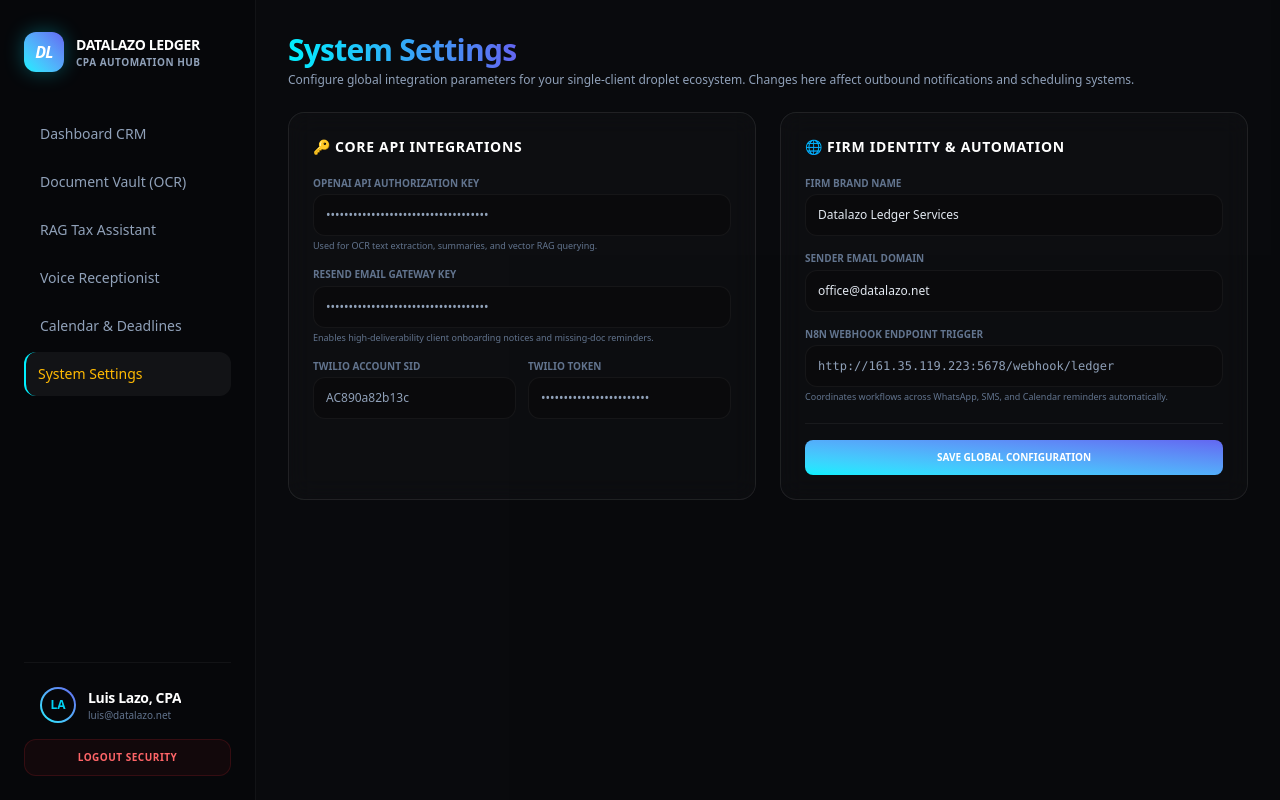
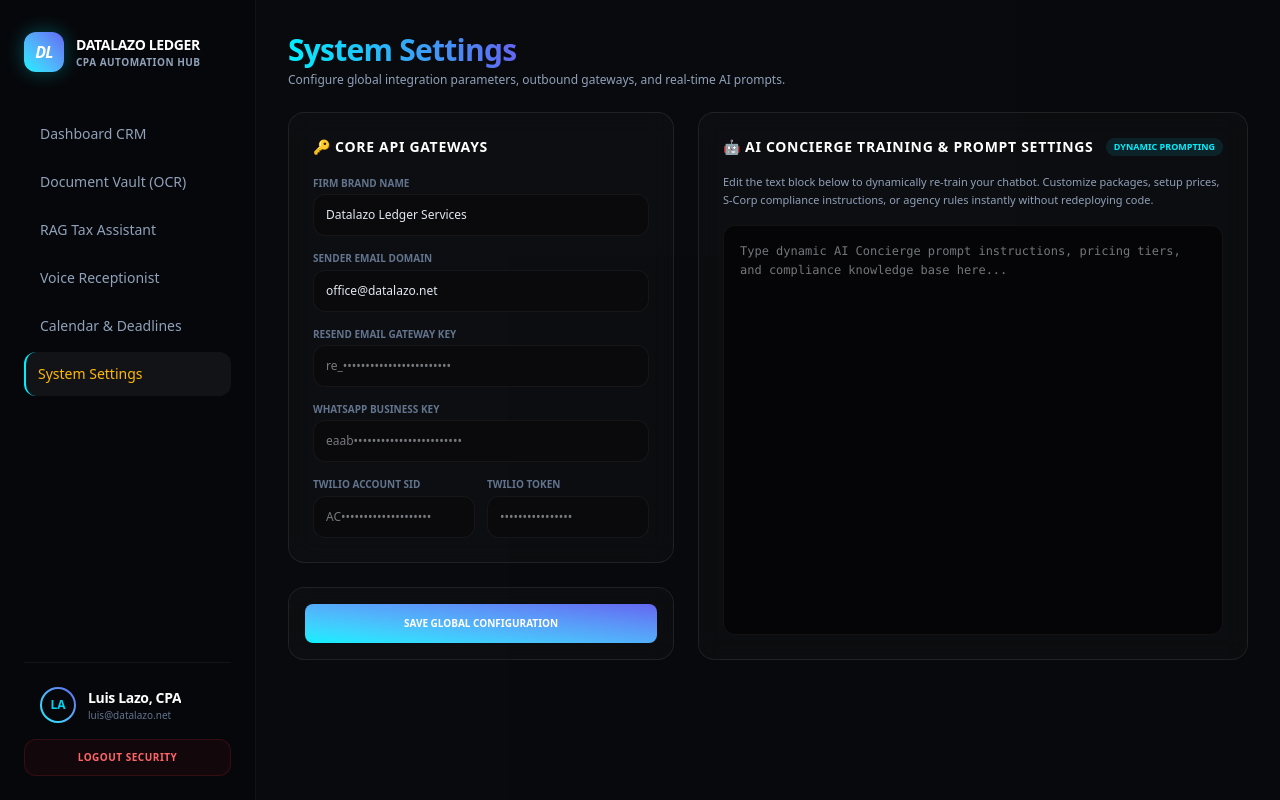
Before and after one commit to llazober/ledger-lazo, a Next.js app: page /accounting/dashboard/settings in a window 1280 px wide. Built offline with nearby package versions, Linux system fonts and the light colour scheme; no server answers.

Commit message:
feat: implement fully browser-editable dynamic AI chatbot prompt customizer inside Settings dashboard linked directly to database settings

```diff
--- a/src/app/api/chat/route.ts
+++ b/src/app/api/chat/route.ts
@@ -16,12 +16,8 @@
 
     const safeHistory = Array.isArray(history) ? history : [];
 
-    const response = await openai.chat.completions.create({
-      model: "gpt-4o-mini",
-      messages: [
-        {
-          role: "system",
-          content: `You are Lazo, the premium AI Concierge for Datalazo Ledger Services. Your goal is to guide visitors, qualify them as potential tax/accounting leads, explain our service packages, and facilitate booking a discovery call.
+    // Fetch dynamic AI instructions from database Settings
+    let aiInstructions = `You are Lazo, the premium AI Concierge for Datalazo Ledger Services. Your goal is to guide visitors, qualify them as potential tax/accounting leads, explain our service packages, and facilitate booking a discovery call.
 
 OUR OFFICIAL Datalazo Ledger 2026 PACKAGES:
 1. PACKAGE 1: BASIC AI ($1,500 – $3,000 setup)
@@ -36,7 +32,25 @@
 - Keep your tone sleek, authoritative, consultative, and premium.
 - Answer common taxpayer FAQs about entity structures (e.g. S-Corp salary requirements, W2 vs 1099, QBI deductions under IRC Section 199A).
 - If the user shows strong business intent or asks to book a meeting, instruct them to click the "ENTER CPA COMMAND DASHBOARD" button, go to the dashboard, and qualified leads will be synced to Google Calendars automatically.
-- Keep responses relatively brief and clear.`
+- Keep responses relatively brief and clear.`;
+
+    try {
+      const settings = await prisma.settings.findUnique({
+        where: { id: 'global' }
+      });
+      if (settings?.aiInstructions) {
+        aiInstructions = settings.aiInstructions;
+      }
+    } catch (dbErr) {
+      console.warn("Could not load dynamic settings for AI:", dbErr);
+    }
+
+    const response = await openai.chat.completions.create({
+      model: "gpt-4o-mini",
+      messages: [
+        {
+          role: "system",
+          content: aiInstructions
         },
         ...safeHistory.map((m: any) => ({
           role: m.role,
--- /dev/null
+++ b/src/app/api/settings/route.ts
@@ -0,0 +1,81 @@
+import { NextResponse } from 'next/server';
+import { prisma } from '@/lib/prisma';
+
+export const dynamic = 'force-dynamic';
+
+export async function GET() {
+  try {
+    let settings = await prisma.settings.findUnique({
+      where: { id: 'global' },
+    });
+
+    if (!settings) {
+      settings = await prisma.settings.create({
+        data: {
+          id: 'global',
+          firmName: 'Datalazo Ledger Services',
+          senderName: 'Principal Accountant',
+          senderEmail: 'office@datalazo.net',
+          aiInstructions: `You are Lazo, the premium AI Concierge for Datalazo Ledger Services. Your goal is to guide visitors, qualify them as potential tax/accounting leads, explain our service packages, and facilitate booking a discovery call.
+
+OUR OFFICIAL Datalazo Ledger 2026 PACKAGES:
+1. PACKAGE 1: BASIC AI ($1,500 – $3,000 setup)
+   - Ideal for solo tax prep & bookkeeping practices. Includes: AI Web Chatbot (English & Spanish), WhatsApp API Sync, Lead CRM flow, escalation triggers.
+2. PACKAGE 2: ADVANCED WORKFLOW ($3,000 – $6,000 setup)
+   - Engineered for medium CPA firms. Includes: Full Document Vault, AI tax form classification (W-2, 1099), RAG private database chat, Twilio SMS alerts.
+3. PACKAGE 3: ENTERPRISE CPA ($6,000 – $10,000+ setup)
+   - Multi-tenant scale. Includes: Dedicated droplet & PostgreSQL database replication, VAPI Voice Receptionist logs, Custom n8n workflow integrations.
+
+YOUR INSTRUCTIONS:
+- You must support both English and Spanish dynamically based on the user's language.
+- Keep your tone sleek, authoritative, consultative, and premium.
+- Answer common taxpayer FAQs about entity structures (e.g. S-Corp salary requirements, W2 vs 1099, QBI deductions).
+- If the user shows strong business intent or asks to book a meeting, instruct them to click the "ENTER CPA COMMAND DASHBOARD" button.`,
+        },
+      });
+    }
+
+    return NextResponse.json(settings);
+  } catch (error: any) {
+    console.error('Error fetching settings:', error);
+    return NextResponse.json({ error: 'Failed to fetch settings' }, { status: 500 });
+  }
+}
+
+export async function POST(req: Request) {
+  try {
+    const data = await req.json();
+
+    const updated = await prisma.settings.upsert({
+      where: { id: 'global' },
+      update: {
+        firmName: data.firmName,
+        senderName: data.senderName,
+        senderEmail: data.senderEmail,
+        resendApiKey: data.resendApiKey,
+        whatsappApiKey: data.whatsappApiKey,
+        twilioSid: data.twilioSid,
+        twilioToken: data.twilioToken,
+        googleCalUrl: data.googleCalUrl,
+        aiInstructions: data.aiInstructions,
+      },
+      create: {
+        id: 'global',
+        firmName: data.firmName || 'Datalazo Ledger Services',
+        senderName: data.senderName || 'Principal Accountant',
+        senderEmail: data.senderEmail || 'office@datalazo.net',
+        resendApiKey: data.resendApiKey,
+        whatsappApiKey: data.whatsappApiKey,
+        twilioSid: data.twilioSid,
+        twilioToken: data.twilioToken,
+        googleCalUrl: data.googleCalUrl,
+        aiInstructions: data.aiInstructions,
+      },
+    });
+
+    return NextResponse.json(updated);
+  } catch (error: any) {
+    console.error('Error saving settings:', error);
+    return NextResponse.json({ error: 'Failed to save settings' }, { status: 500 });
+  }
+}
--- a/src/app/dashboard/settings/page.tsx
+++ b/src/app/dashboard/settings/page.tsx
@@ -1,41 +1,170 @@
-import React from 'react';
+'use client';
+
+import React, { useState, useEffect } from 'react';
 
 export default function SettingsPage() {
+  const [loading, setLoading] = useState(true);
+  const [saving, setSaving] = useState(false);
+  const [statusMessage, setStatusMessage] = useState<{ type: 'success' | 'error'; text: string } | null>(null);
+
+  // Form states
+  const [firmName, setFirmName] = useState('Datalazo Ledger Services');
+  const [senderName, setSenderName] = useState('Principal Accountant');
+  const [senderEmail, setSenderEmail] = useState('office@datalazo.net');
+  const [resendApiKey, setResendApiKey] = useState('');
+  const [whatsappApiKey, setWhatsappApiKey] = useState('');
+  const [twilioSid, setTwilioSid] = useState('');
+  const [twilioToken, setTwilioToken] = useState('');
+  const [googleCalUrl, setGoogleCalUrl] = useState('');
+  const [aiInstructions, setAiInstructions] = useState('');
+
+  // Load settings on mount
+  useEffect(() => {
+    async function loadSettings() {
+      try {
+        const res = await fetch('/accounting/api/settings');
+        if (res.ok) {
+          const data = await res.json();
+          if (data) {
+            setFirmName(data.firmName || '');
+            setSenderName(data.senderName || '');
+            setSenderEmail(data.senderEmail || '');
+            setResendApiKey(data.resendApiKey || '');
+            setWhatsappApiKey(data.whatsappApiKey || '');
+            setTwilioSid(data.twilioSid || '');
+            setTwilioToken(data.twilioToken || '');
+            setGoogleCalUrl(data.googleCalUrl || '');
+            setAiInstructions(data.aiInstructions || '');
+          }
+        }
+      } catch (err) {
+        console.error('Failed to load system settings:', err);
+      } finally {
+        setLoading(false);
+      }
+    }
+
+    loadSettings();
+  }, []);
+
+  const handleSave = async (e: React.FormEvent) => {
+    e.preventDefault();
+    setSaving(true);
+    setStatusMessage(null);
+
+    try {
+      const res = await fetch('/accounting/api/settings', {
+        method: 'POST',
+        headers: {
+          'Content-Type': 'application/json',
+        },
+        body: JSON.stringify({
+          firmName,
+          senderName,
+          senderEmail,
+          resendApiKey,
+          whatsappApiKey,
+          twilioSid,
+          twilioToken,
+          googleCalUrl,
+          aiInstructions,
+        }),
+      });
+
+      if (res.ok) {
+        setStatusMessage({ type: 'success', text: 'System settings saved successfully to droplet database!' });
+        setTimeout(() => setStatusMessage(null), 4000);
+      } else {
+        throw new Error('Failed to save settings');
+      }
+    } catch (err) {
+      console.error(err);
+      setStatusMessage({ type: 'error', text: 'Failed to sync settings with droplets.' });
+    } finally {
+      setSaving(false);
+    }
+  };
+
+  if (loading) {
     return (
-    <div className="p-6 md:p-8 space-y-6 text-left">
+      <div className="p-8 text-center text-slate-400 font-sans">
+        <div className="inline-block animate-spin rounded-full h-8 w-8 border-t-2 border-b-2 border-[#00f0ff] mb-4"></div>
+        <p className="text-xs">Loading secure CPA system configuration...</p>
+      </div>
+    );
+  }
+
+  return (
+    <div className="p-6 md:p-8 space-y-6 text-left font-sans">
+      <div className="flex flex-col md:flex-row md:items-center justify-between gap-4">
         <div>
           <h1 className="text-3xl font-extrabold tracking-tight text-white">
             <span className="gradient-text">System Settings</span>
           </h1>
-        <p className="text-slate-400 text-xs mt-1">Configure global integration parameters for your single-client droplet ecosystem. Changes here affect outbound notifications and scheduling systems.</p>
+          <p className="text-slate-400 text-xs mt-1">Configure global integration parameters, outbound gateways, and real-time AI prompts.</p>
+        </div>
+        {statusMessage && (
+          <div className={`px-4 py-2.5 rounded-xl text-xs font-bold border ${
+            statusMessage.type === 'success'
+              ? 'bg-emerald-950/40 border-emerald-500/20 text-emerald-400'
+              : 'bg-rose-950/40 border-rose-500/20 text-rose-400'
+          }`}>
+            {statusMessage.type === 'success' ? '✓' : '⚠️'} {statusMessage.text}
+          </div>
+        )}
       </div>
 
-      <div className="grid grid-cols-1 lg:grid-cols-2 gap-6 items-stretch">
-        {/* Core Integration Settings */}
-        <div className="glass p-6 space-y-5">
-          <h3 className="text-sm font-bold text-white uppercase tracking-wider font-sans">🔑 Core API Integrations</h3>
+      <form onSubmit={handleSave} className="grid grid-cols-1 lg:grid-cols-12 gap-6 items-stretch">
 
-          <div className="space-y-4 text-xs font-sans">
+        {/* Left Column: API Gateways */}
+        <div className="lg:col-span-5 space-y-6 flex flex-col">
+
+          <div className="glass p-6 space-y-5 flex-1">
+            <h3 className="text-sm font-bold text-white uppercase tracking-wider">🔑 Core API Gateways</h3>
+
+            <div className="space-y-4 text-xs">
               <div>
-              <label className="text-[10px] text-slate-500 font-bold uppercase block mb-1">OpenAI API Authorization Key</label>
+                <label className="text-[10px] text-slate-500 font-bold uppercase block mb-1">Firm Brand Name</label>
                 <input
-                type="password"
-                disabled
-                className="w-full bg-[#0a0a0c] border border-white/5 focus:border-[#00f0ff] focus:outline-none rounded-xl p-3 text-slate-400 text-xs"
-                value="••••••••••••••••••••••••••••••••••••"
+                  type="text"
+                  className="w-full bg-[#0a0a0c] border border-white/5 focus:border-[#00f0ff] focus:outline-none rounded-xl p-3 text-slate-200 text-xs"
+                  value={firmName}
+                  onChange={(e) => setFirmName(e.target.value)}
+                  placeholder="Datalazo Ledger Services"
                 />
-              <span className="text-[9px] text-slate-500 mt-1 block">Used for OCR text extraction, summaries, and vector RAG querying.</span>
+              </div>
+
+              <div>
+                <label className="text-[10px] text-slate-500 font-bold uppercase block mb-1">Sender Email Domain</label>
+                <input
+                  type="text"
+                  className="w-full bg-[#0a0a0c] border border-white/5 focus:border-[#00f0ff] focus:outline-none rounded-xl p-3 text-slate-200 text-xs"
+                  value={senderEmail}
+                  onChange={(e) => setSenderEmail(e.target.value)}
+                  placeholder="office@datalazo.net"
+                />
               </div>
 
               <div>
                 <label className="text-[10px] text-slate-500 font-bold uppercase block mb-1">Resend Email Gateway Key</label>
                 <input
                   type="password"
-                disabled
-                className="w-full bg-[#0a0a0c] border border-white/5 focus:border-[#00f0ff] focus:outline-none rounded-xl p-3 text-slate-400 text-xs"
-                value="••••••••••••••••••••••••••••••••••••"
+                  className="w-full bg-[#0a0a0c] border border-white/5 focus:border-[#00f0ff] focus:outline-none rounded-xl p-3 text-slate-200 text-xs"
+                  value={resendApiKey}
+                  onChange={(e) => setResendApiKey(e.target.value)}
+                  placeholder="re_••••••••••••••••••••••••"
                 />
-              <span className="text-[9px] text-slate-500 mt-1 block">Enables high-deliverability client onboarding notices and missing-doc reminders.</span>
+              </div>
+
+              <div>
+                <label className="text-[10px] text-slate-500 font-bold uppercase block mb-1">WhatsApp Business Key</label>
+                <input
+                  type="password"
+                  className="w-full bg-[#0a0a0c] border border-white/5 focus:border-[#00f0ff] focus:outline-none rounded-xl p-3 text-slate-200 text-xs"
+                  value={whatsappApiKey}
+                  onChange={(e) => setWhatsappApiKey(e.target.value)}
+                  placeholder="eaab••••••••••••••••••••••••"
+                />
               </div>
 
               <div className="grid grid-cols-2 gap-3">
@@ -43,70 +172,63 @@
                   <label className="text-[10px] text-slate-500 font-bold uppercase block mb-1">Twilio Account SID</label>
                   <input
                     type="text"
-                  disabled
-                  className="w-full bg-[#0a0a0c] border border-white/5 rounded-xl p-3 text-slate-400 text-xs"
-                  value="AC890a82b13c"
+                    className="w-full bg-[#0a0a0c] border border-white/5 focus:border-[#00f0ff] focus:outline-none rounded-xl p-3 text-slate-200 text-xs"
+                    value={twilioSid}
+                    onChange={(e) => setTwilioSid(e.target.value)}
+                    placeholder="AC••••••••••••••••••••"
                   />
                 </div>
                 <div>
                   <label className="text-[10px] text-slate-500 font-bold uppercase block mb-1">Twilio Token</label>
                   <input
                     type="password"
-                  disabled
-                  className="w-full bg-[#0a0a0c] border border-white/5 rounded-xl p-3 text-slate-400 text-xs"
-                  value="••••••••••••••••••••••••"
+                    className="w-full bg-[#0a0a0c] border border-white/5 focus:border-[#00f0ff] focus:outline-none rounded-xl p-3 text-slate-200 text-xs"
+                    value={twilioToken}
+                    onChange={(e) => setTwilioToken(e.target.value)}
+                    placeholder="••••••••••••••••"
                   />
                 </div>
               </div>
             </div>
           </div>
 
-        {/* Global Branding & n8n settings */}
-        <div className="glass p-6 flex flex-col justify-between space-y-5">
-          <div>
-            <h3 className="text-sm font-bold text-white uppercase tracking-wider font-sans">🌐 Firm Identity & Automation</h3>
-
-            <div className="space-y-4 text-xs font-sans mt-5">
-              <div>
-                <label className="text-[10px] text-slate-500 font-bold uppercase block mb-1">Firm Brand Name</label>
-                <input
-                  type="text"
-                  disabled
-                  className="w-full bg-[#0a0a0c] border border-white/5 rounded-xl p-3 text-slate-200 text-xs"
-                  value="Datalazo Ledger Services"
-                />
+          <div className="glass p-4 flex flex-col justify-center">
+            <button
+              type="submit"
+              disabled={saving}
+              className="w-full py-3 bg-gradient-to-tr from-[#00f0ff] to-[#6366f1] text-[10px] font-bold uppercase rounded-lg hover:brightness-110 active:scale-[0.98] transition-all text-white"
+            >
+              {saving ? 'Syncing System Settings...' : 'Save Global Configuration'}
+            </button>
+          </div>
         </div>
 
-              <div>
-                <label className="text-[10px] text-slate-500 font-bold uppercase block mb-1">Sender Email Domain</label>
-                <input
-                  type="text"
-                  disabled
-                  className="w-full bg-[#0a0a0c] border border-white/5 rounded-xl p-3 text-slate-200 text-xs"
-                  value="office@datalazo.net"
-                />
+        {/* Right Column: AI Custom Prompt Customizer */}
+        <div className="lg:col-span-7 flex flex-col">
+          <div className="glass p-6 space-y-4 flex-1 flex flex-col">
+            <div className="flex items-center justify-between">
+              <h3 className="text-sm font-bold text-white uppercase tracking-wider flex items-center gap-1.5">
+                🤖 AI Concierge Training & Prompt Settings
+              </h3>
+              <span className="text-[9px] bg-[#00f0ff]/10 text-[#00f0ff] px-2 py-0.5 rounded-full font-bold uppercase">Dynamic Prompting</span>
             </div>
 
-              <div>
-                <label className="text-[10px] text-slate-500 font-bold uppercase block mb-1">n8n Webhook Endpoint Trigger</label>
-                <input
-                  type="text"
-                  disabled
-                  className="w-full bg-[#0a0a0c] border border-white/5 rounded-xl p-3 text-slate-400 text-xs font-mono"
-                  value="http://161.35.119.223:5678/webhook/ledger"
+            <p className="text-slate-400 text-[11px] leading-relaxed">
+              Edit the text block below to dynamically re-train your chatbot. Customize packages, setup prices, S-Corp compliance instructions, or agency rules instantly without redeploying code.
+            </p>
+
+            <div className="flex-1 flex flex-col min-h-[350px]">
+              <textarea
+                className="w-full flex-1 bg-[#050507] border border-white/5 focus:border-[#00f0ff] focus:outline-none rounded-xl p-4 text-slate-200 text-xs leading-relaxed font-mono resize-none focus:ring-1 focus:ring-[#00f0ff]/20"
+                value={aiInstructions}
+                onChange={(e) => setAiInstructions(e.target.value)}
+                placeholder="Type dynamic AI Concierge prompt instructions, pricing tiers, and compliance knowledge base here..."
               />
-                <span className="text-[9px] text-slate-500 mt-1 block">Coordinates workflows across WhatsApp, SMS, and Calendar reminders automatically.</span>
             </div>
           </div>
         </div>
 
-          <div className="pt-4 border-t border-white/5">
-            <button className="w-full py-2.5 bg-gradient-to-tr from-[#00f0ff] to-[#6366f1] text-[10px] font-bold uppercase rounded-lg">
-              Save Global Configuration
-            </button>
-          </div>
-        </div>
-      </div>
+      </form>
     </div>
   );
 }
```
Also changed, not shown: 1 other file (tests, documents, lock files or other folders). Lines whose indentation alone changed are shown as unchanged.
